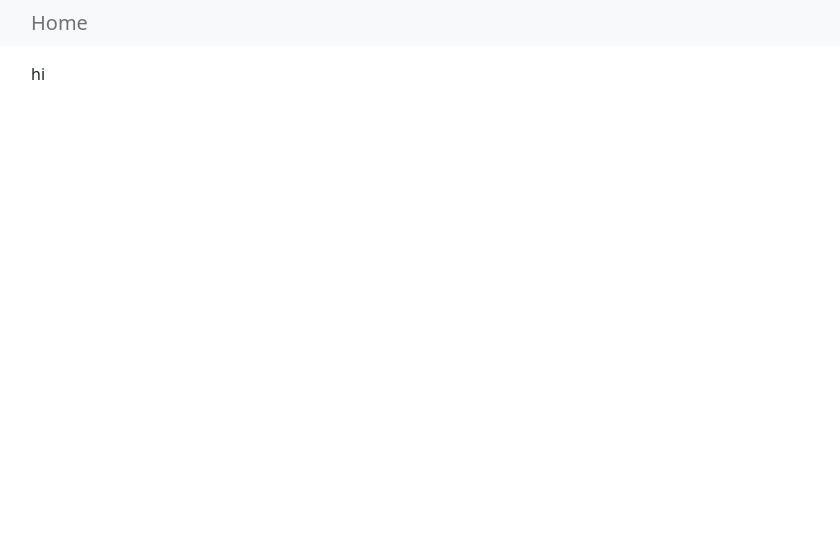
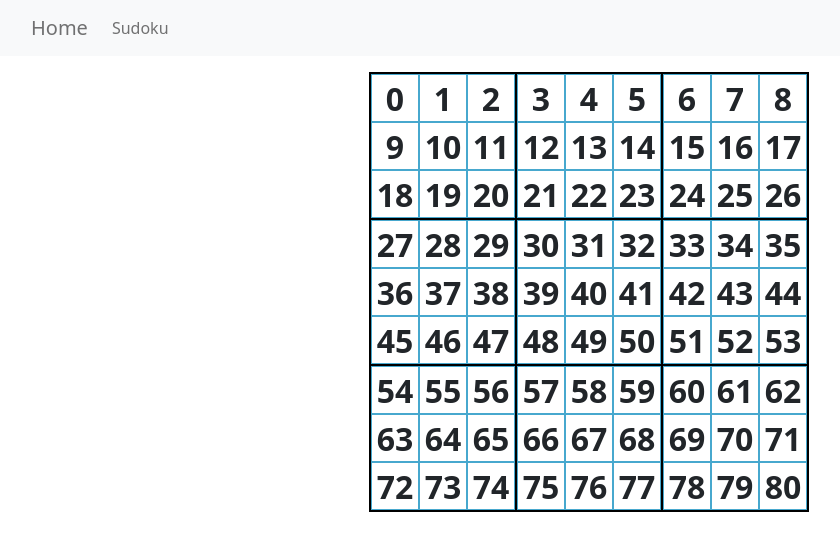
Before and after one commit to indestinee/js-fun, a React (Create React App) app: page / in a window 1280 px wide. Shown: the top 550 px of the page, without its empty margins (51-891 px from the left). Built offline with nearby package versions, Linux system fonts and the light colour scheme.

Commit message:
create sudoku game board (#1)
* create game board

* update

```diff
--- a/src/App.tsx
+++ b/src/App.tsx
@@ -1,9 +1,9 @@
 import {Route, Routes} from 'react-router-dom';
-import 'bootstrap/dist/css/bootstrap.min.css';
-import './App.css';
 import {Container, Nav, Navbar} from 'react-bootstrap';
 import {NavLink} from 'react-router-dom';
 import {Spacing} from './components/spacing';
+import Sudoku from './features/sudoku/pages';
+import 'bootstrap/dist/css/bootstrap.min.css';
 import './App.css';
 
 const Navigation = () => {
@@ -14,6 +14,7 @@ const Navigation = () => {
         <Navbar.Toggle aria-controls="basic-navbar-nav" />
         <Navbar.Collapse id="basic-navbar-nav">
           <Nav className="me-auto">
+            <NavLink className="nav-link" to="/sudoku">Sudoku</NavLink>
           </Nav>
         </Navbar.Collapse>
       </Container>
@@ -29,7 +30,8 @@ function App() {
       <div className="app-container container">
         <Spacing marginTop='1rem' />
         <Routes>
-          <Route path="/" element={(<>hi</>)}/>
+          <Route path="/" element={<Sudoku/>}/>
+          <Route path="/sudoku" element={<Sudoku/>}/>
         </Routes>
       </div>
     </div>
--- /dev/null
+++ b/src/components/stack/index.css
@@ -0,0 +1,9 @@
+.stack-row {
+    display: flex;
+    flex-direction: column;
+}
+
+.stack-col {
+    display: flex;
+    flex-direction: row;
+}
--- /dev/null
+++ b/src/components/stack/index.tsx
@@ -0,0 +1,25 @@
+import './index.css';
+
+interface StackParam {
+  childrens: React.ReactNode[];
+  rows: number,
+  cols: number,
+}
+
+export const Stack = (param: StackParam) => {
+  return (
+    <div className="stack-row">
+      {
+        [...Array(param.rows)].map((_, rowId: number) => (
+          <div key={rowId} className="stack-col">
+            {
+              [...Array(param.cols)].map((_, colId: number) =>
+                param.childrens[rowId * param.cols + colId],
+              )
+            }
+          </div>
+        ))
+      }
+    </div>
+  );
+};
--- /dev/null
+++ b/src/features/sudoku/gameBoard/index.css
@@ -0,0 +1,11 @@
+.game-board {
+    margin: auto;
+    width: fit-content;
+    height: fit-content;
+}
+
+.nine-square {
+    border-style: solid;
+    border-width: 1px;
+    border-color: #000000;
+}
--- /dev/null
+++ b/src/features/sudoku/gameBoard/index.tsx
@@ -0,0 +1,32 @@
+import {Stack} from '../../../components/stack';
+import {SudokuSquare} from '../sudokuSquare';
+import './index.css';
+
+const calculate = (i: number, j: number) => {
+  const ii = Math.floor(i / 3);
+  const ij = i % 3;
+  const ji = Math.floor(j / 3);
+  const jj = j % 3;
+  return ii * 27 + ij * 3 + ji * 9 + jj;
+};
+
+
+export const GameBoard = () => {
+  return (
+    <div className="game-board">
+      <div className="nine-square">
+        <Stack childrens={(
+          [...Array(9)].map((_, i) => (
+            <div key={i} className="nine-square">
+              <Stack childrens={(
+                [...Array(9)].map((_, j) => (
+                  <SudokuSquare key={calculate(i, j)} index={calculate(i, j)} />
+                ))
+              )} rows={3} cols={3} />
+            </div>
+          ))
+        )} rows={3} cols={3} />
+      </div>
+    </div>
+  );
+};
--- /dev/null
+++ b/src/features/sudoku/pages/index.tsx
@@ -0,0 +1,9 @@
+import {GameBoard} from '../gameBoard';
+
+export default function Sudoku() {
+  return (
+    <div>
+      <GameBoard />
+    </div>
+  );
+};
--- /dev/null
+++ b/src/features/sudoku/sudokuSquare/index.css
@@ -0,0 +1,11 @@
+.square {
+    background: #fff;
+    border: 1px solid #47a8ce;
+    padding: 0;
+    text-align: center;
+    font-weight: bold;
+    font-size: 2rem;
+    width: 3rem;
+    height: 3rem;
+    line-height: 3rem;
+}
--- /dev/null
+++ b/src/features/sudoku/sudokuSquare/index.tsx
@@ -0,0 +1,9 @@
+import './index.css';
+
+export const SudokuSquare = ({index}: {index: number}) => {
+  return (
+    <div className="square">
+      {index}
+    </div>
+  );
+};
--- a/src/redux/store.ts
+++ b/src/redux/store.ts
@@ -1,7 +1,9 @@
 import {configureStore, ThunkAction, Action} from '@reduxjs/toolkit';
+import sudokuSlice from './sudokuSlice';
 
 export const store = configureStore({
   reducer: {
+    sudoku: sudokuSlice,
   },
 });
 
--- /dev/null
+++ b/src/redux/sudokuSlice.ts
@@ -0,0 +1,38 @@
+import {createSlice, PayloadAction} from '@reduxjs/toolkit';
+
+
+export interface SudokuSquareState {
+  index: number,
+  value: number,
+  draft: number[],
+}
+
+export interface SudokuUpdateParam {
+  index: number,
+  value: SudokuSquareState,
+}
+
+interface SudokuState {
+  squares: SudokuSquareState[],
+}
+
+const initialState: SudokuState = {
+  squares: Array(81).map((_, index:number) => ({
+    index,
+    value: 0,
+    draft: [],
+  })),
+};
+
+export const sudokuSlice = createSlice({
+  name: 'sudoku',
+  initialState,
+  reducers: {
+    setSquares: (state, action: PayloadAction<SudokuUpdateParam>) => {
+      state.squares[action.payload.index] = action.payload.value;
+    },
+  },
+});
+
+export const {setSquares} = sudokuSlice.actions;
+export default sudokuSlice.reducer;
```
